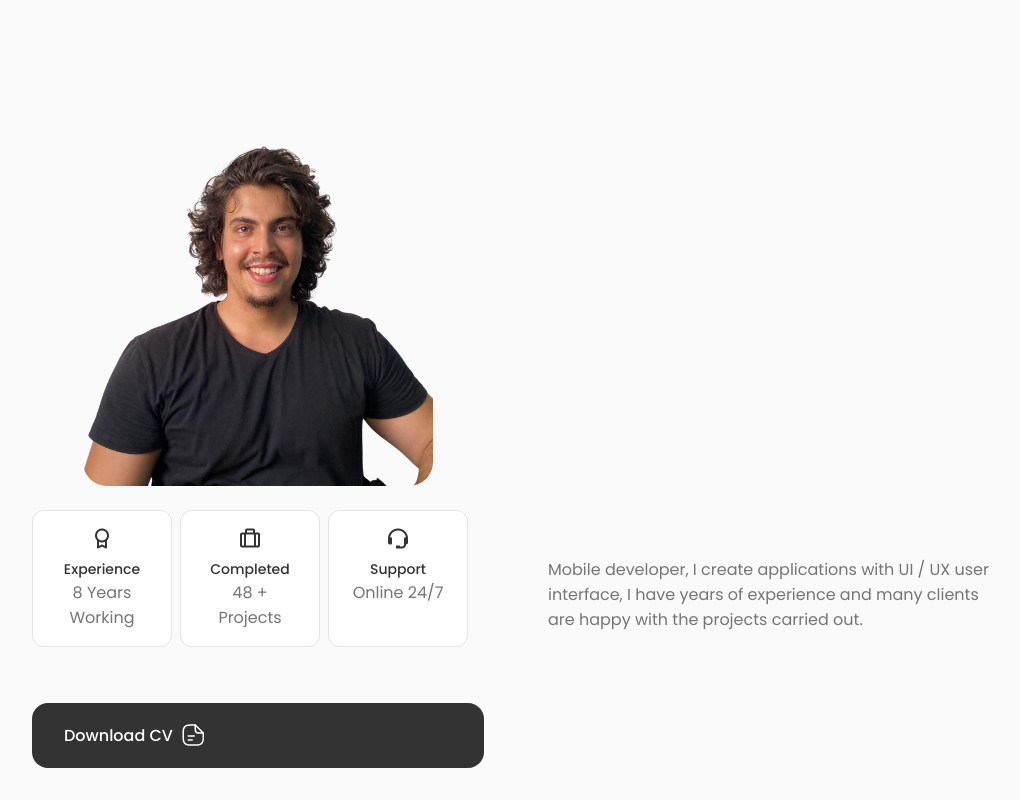
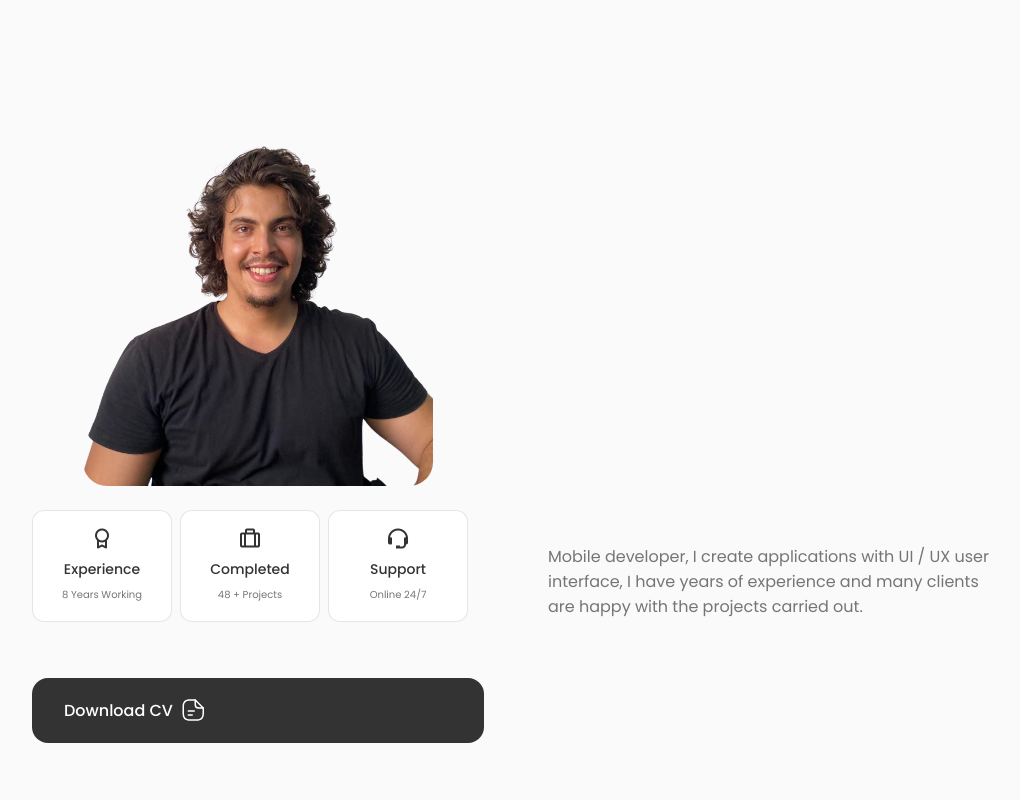
Before and after one commit to Mohamed-Aziz-Mhadhbi/mohamed-aziz-mhadhbi.github.io, a React (Create React App) app: page / in a window 1280 px wide. Shown: the part 1052-1852 px from the top of the page, without its empty margins (124-1144 px from the left). After the commit the page ends 1827 px from the top, so only its background shows below. Built offline with nearby package versions, Linux system fonts and the light colour scheme.

Commit message:
about__subtitle

```diff
--- a/src/components/about/about.css
+++ b/src/components/about/about.css
@@ -34,3 +34,7 @@
     font-size: var(--small-font-size);
     font-weight: var(--font-medium);
 }
+
+.about__subtitle {
+    font-size: var(--tiny-font-size);
+}
```
